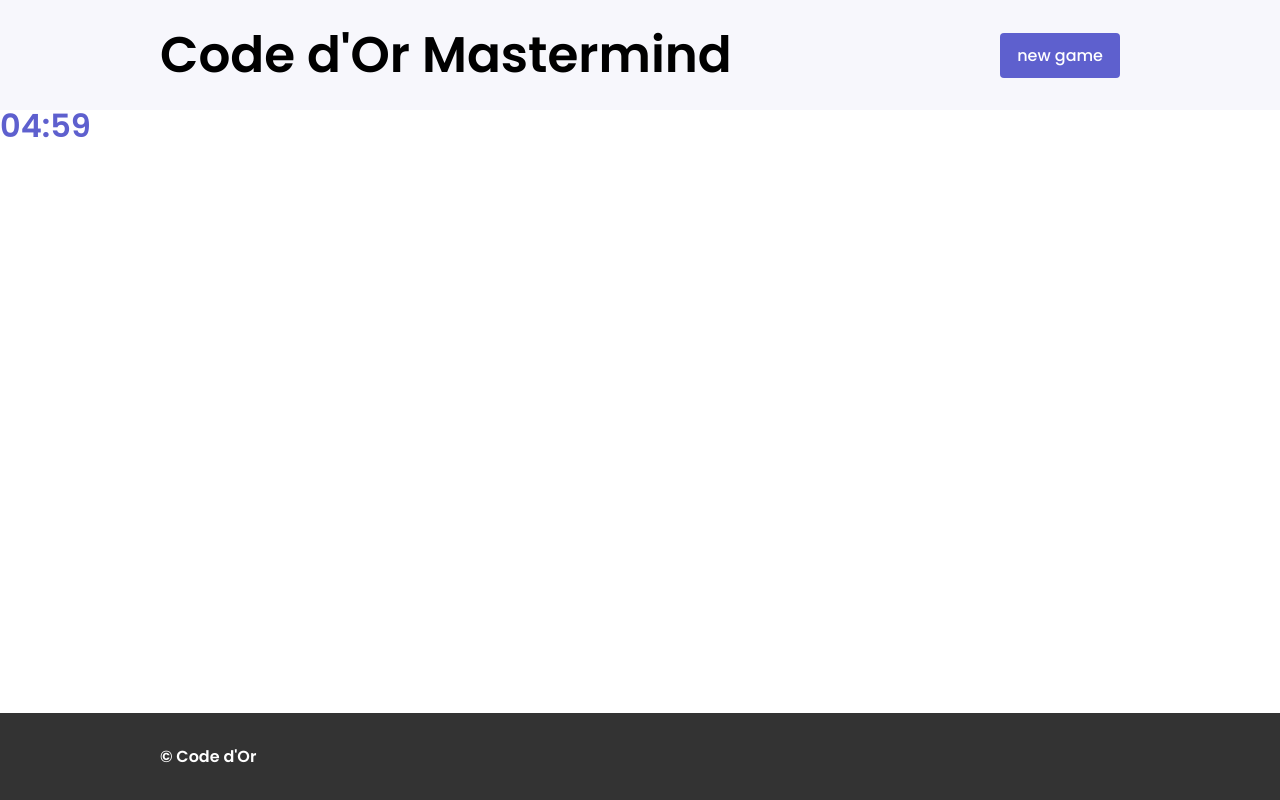
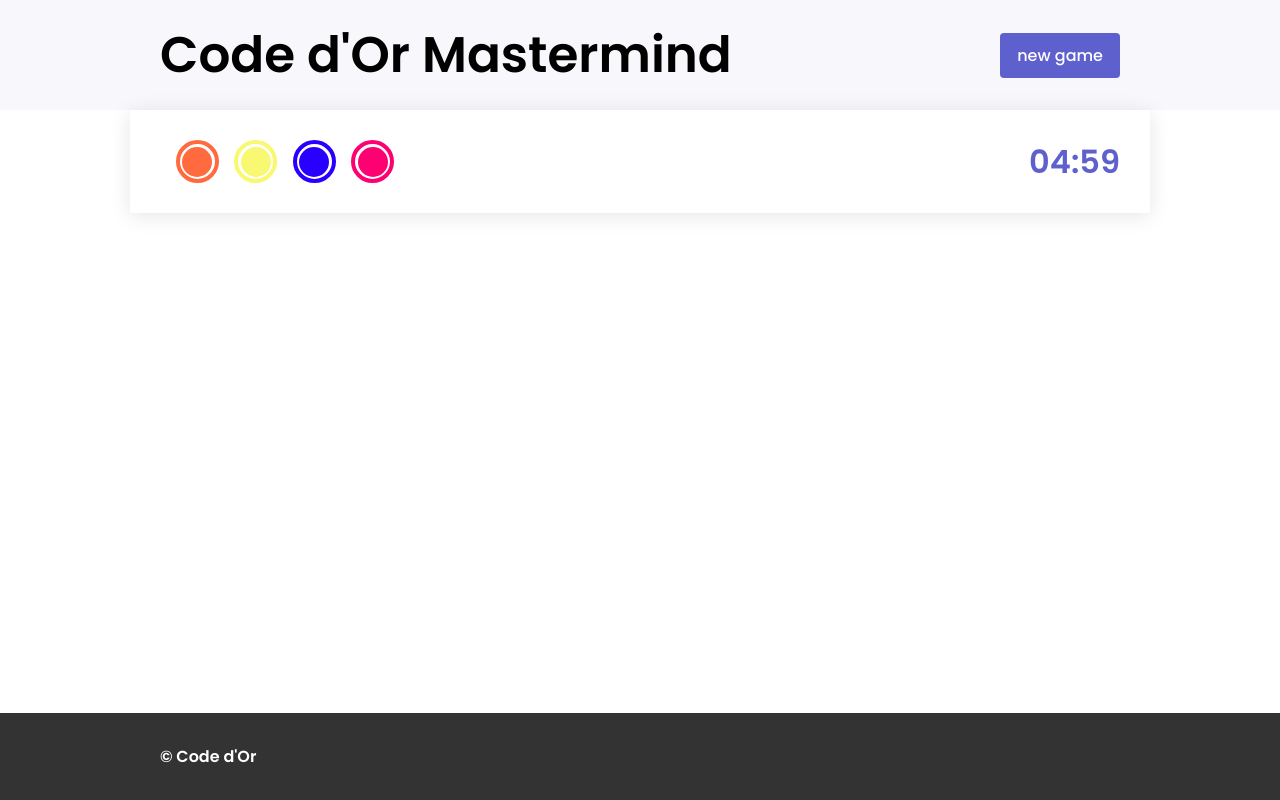
Before and after one commit to vermeirekaat/mastermind, a React (Create React App) app: page / in a window 1280 px wide. Both pictures are taken after a click on the button "new game". Built offline with nearby package versions, Linux system fonts and the light colour scheme.

Commit message:
feat: generate unique color code when new game is started #1 #9

```diff
--- a/src/App.js
+++ b/src/App.js
@@ -5,11 +5,26 @@ import styles from './App.module.scss';
 
 import { Header } from './components/Header/Header';
 import { Footer } from './components/Footer/Footer';
-import { Countdown } from './components/Countdown/Countdown';
+import { Solution } from './components/Solution/Solution';
 
 function App() {
 
+  const allColors = ['#2900FF', '#EE00B8', '#FF0072', '#FF6A3F', '#FFBB34', '#F9F871', '#00CA99'];
+
   const [counter, setCounter] = useState('05:00');
+  const [solution, setSolution] = useState([]);
+
+  const shuffleIndexes = () => {
+    const numbers = [];
+    allColors.forEach((item) => {
+      numbers.push(allColors.indexOf(item));
+    });
+
+    for(var j, x, i = numbers.length; i; j = parseInt(Math.random() * i), x = numbers[--i], numbers[i] = numbers[j], numbers[j] = x);
+
+    return numbers.slice(0, -3);
+  }
+
 
   const handleNewGame = () => {
     // reset the counter by counting down from 5 min
@@ -31,13 +46,22 @@ function App() {
         }
 
       }, 1000);
+
+    // generate random code
+    const randomIndexes = shuffleIndexes();
+    const generatedCode = [];
+
+    randomIndexes.forEach((index) => {
+      generatedCode.push(allColors[index]);
+    })
+    setSolution(generatedCode);
   }
 
   return (
     <div>
       <Header handleClick={(type) => handleNewGame(type)}></Header>
 
-      <Countdown countdown={counter}></Countdown>
+      <Solution colors={solution} countdown={counter}></Solution>
 
       <Footer></Footer>
 
--- /dev/null
+++ b/src/components/Solution/Solution.js
@@ -0,0 +1,18 @@
+import styles from './Solution.module.scss';
+
+import { Swatch } from '../Swatch/Swatch';
+import { Countdown } from '../Countdown/Countdown';
+
+export const Solution = ({ colors, countdown }) => {
+
+    return (
+        <div className={styles.overview}>
+            <div className={styles.overview__colors}>
+                {colors.map((color) => (
+                    <Swatch color={color} key={`swatch ${color}`}></Swatch>
+                ))}
+            </div>
+            <Countdown countdown={countdown}></Countdown>
+        </div>
+    )
+}
--- /dev/null
+++ b/src/components/Solution/Solution.module.scss
@@ -0,0 +1,23 @@
+@import '../../styles/variables';
+@import '../../styles/functions';
+
+.overview {
+    max-width: rem(960px);
+    margin: 0 auto;
+    padding: rem(30px);
+
+    box-shadow: rem(0px) rem(3px) rem(20px) $shadow;
+
+    display: flex;
+    flex-direction: row;
+    justify-content: space-between;
+    align-items: center;
+
+    &__colors {
+        display: flex;
+        flex-direction: row;
+        justify-content: space-evenly;
+
+        width: rem(250px);
+    }
+}
--- /dev/null
+++ b/src/components/Swatch/Swatch.js
@@ -0,0 +1,12 @@
+import styles from './Swatch.module.scss';
+
+export const Swatch = ({ color }) => {
+
+    return (
+        <div className={styles.swatch}>
+            <div className={styles.swatch__outer} style={{ borderColor: color }}></div>
+            <div className={styles.swatch__inner} style={{ backgroundColor: color }}>
+            </div>
+        </div>
+    )
+}
--- /dev/null
+++ b/src/components/Swatch/Swatch.module.scss
@@ -0,0 +1,26 @@
+@import '../../styles/variables';
+@import '../../styles/functions';
+
+.swatch {
+    position: relative;
+    display: flex;
+    justify-content: center;
+    align-items: center;
+
+    &__outer {
+        width: rem(35px);
+        height: rem(35px);
+        border-radius: 100%;
+        border-width: rem(4px);
+        border-style: solid;
+        background-color: $white;
+    }
+
+    &__inner {
+        position: absolute;
+
+        width: rem(30px);
+        height: rem(30px);
+        border-radius: 100%;
+    }
+}
```
